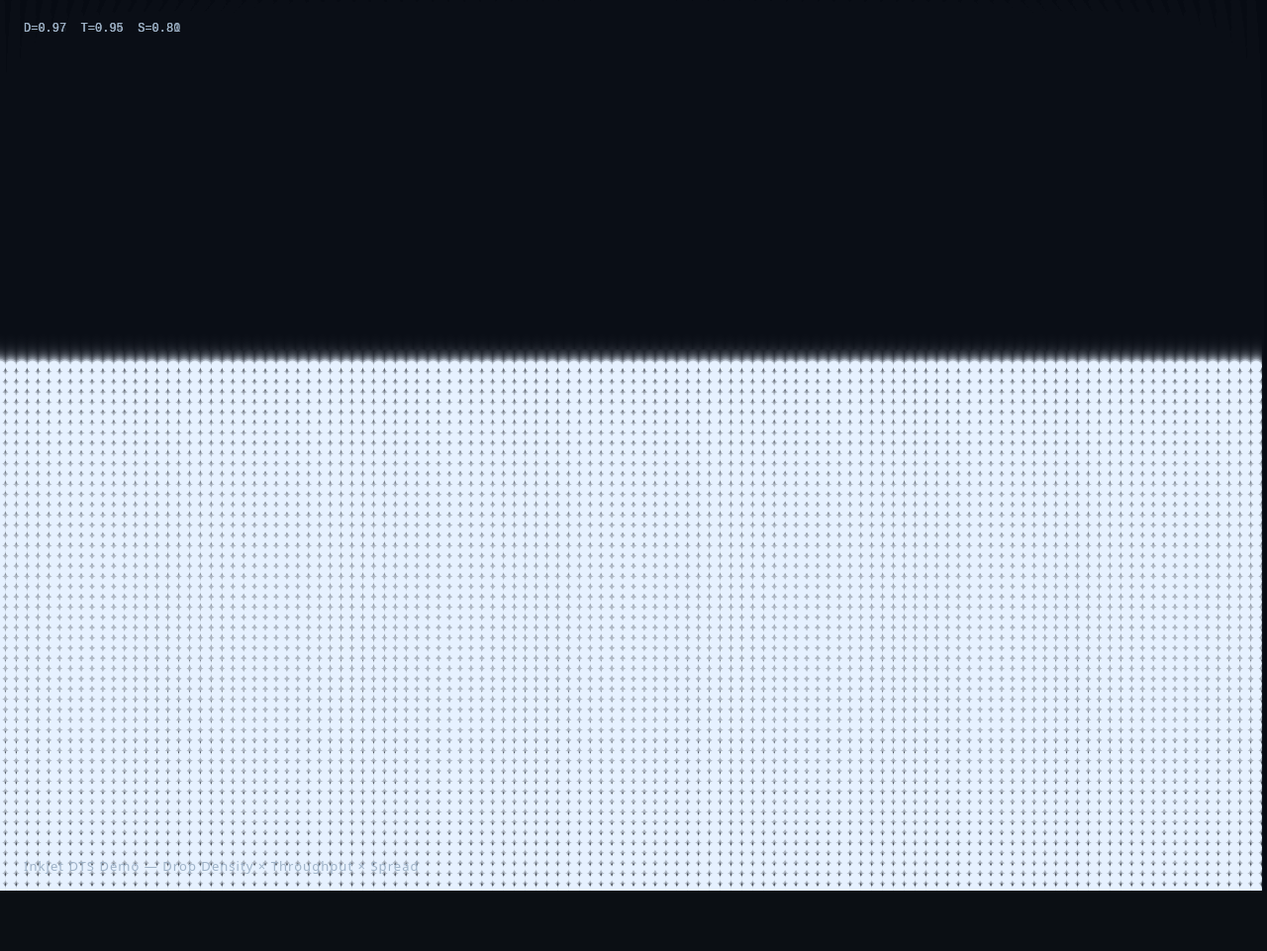
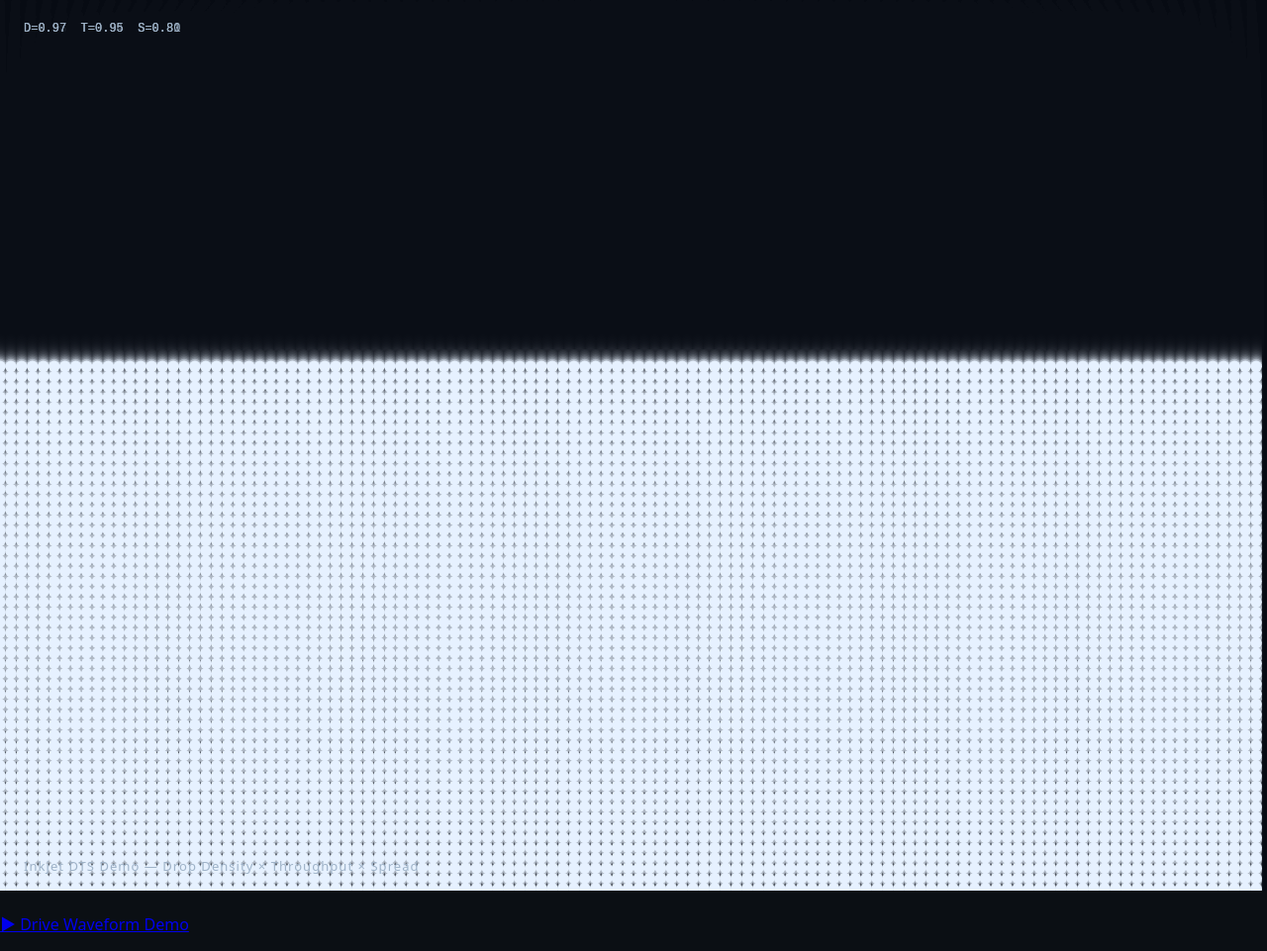
Before and after one commit to Samizo-AITL/inkjet-dts, a Jekyll site: the page demo/index.html, which Jekyll copies as it is, in a window 1280 px wide. Shown: the whole page at 99% size. Built offline with Jekyll 4.4.1, drawn with Linux system fonts in a browser that asks for light colours; before the commit the page ends 905 px from its top, so only the background shows below that.

Commit message:
Update index.html

```diff
--- a/demo/index.html
+++ b/demo/index.html
@@ -27,3 +27,9 @@
   <script src="demo.js"></script>
 </body>
 </html>
+
+<p>
+<a href="demo/drive_demo.html" target="_blank">
+▶ Drive Waveform Demo
+</a>
+</p>
```
